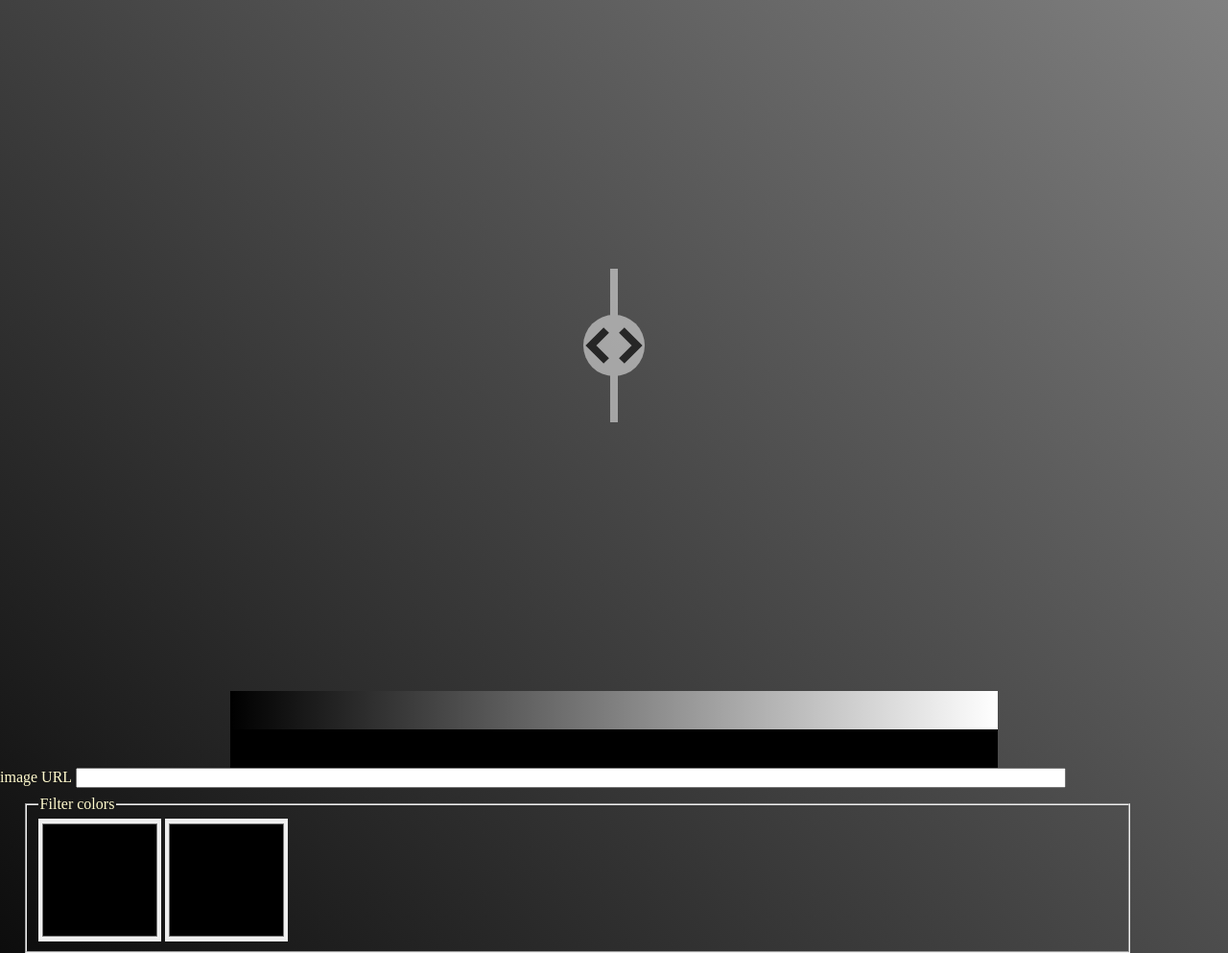
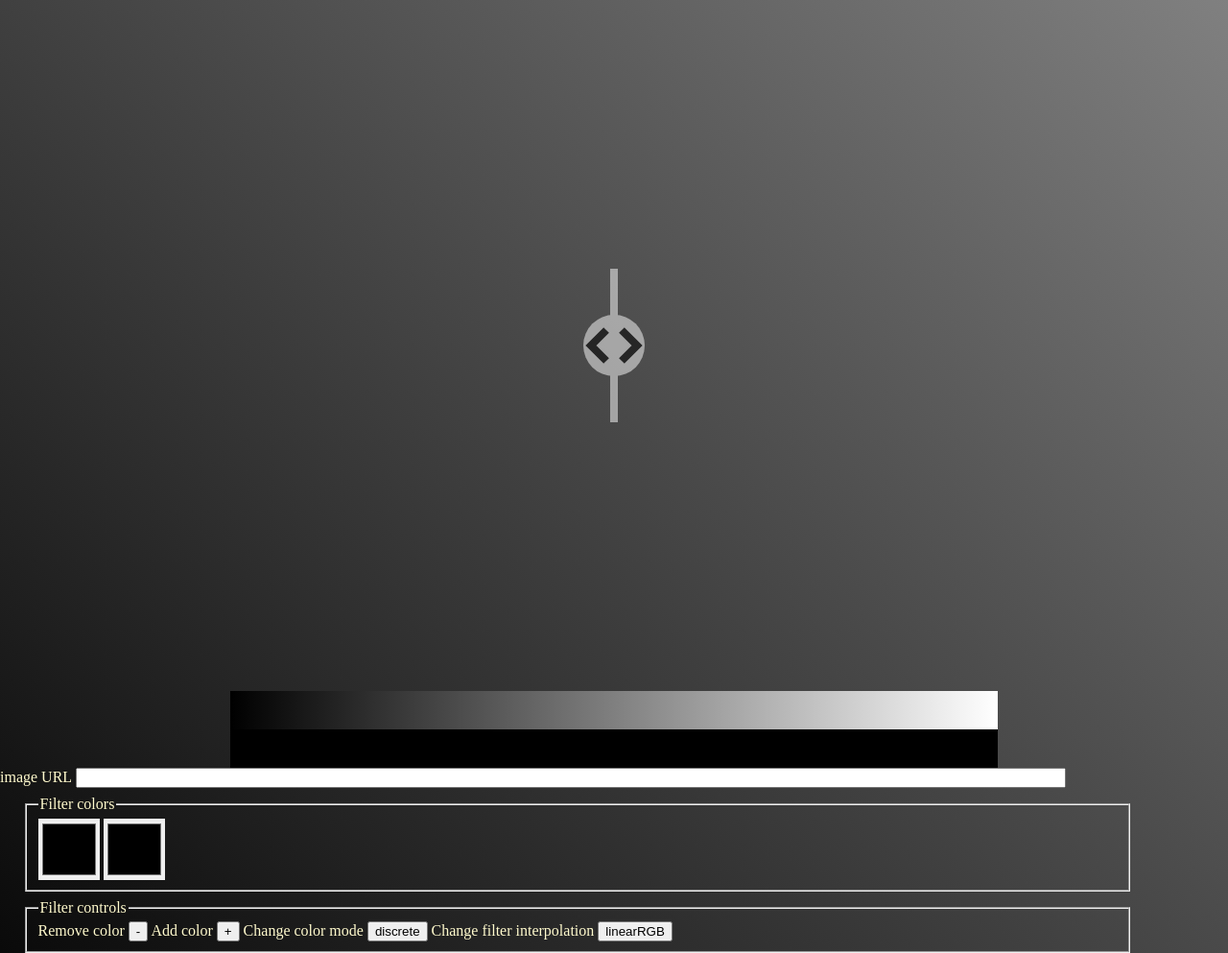
Before and after one commit to Skrywerbeer/Tonebuilder, a plain HTML site: page index.html in a window 1280 px wide. Shown: the top 993 px of the page at 96% size. Drawn offline with Linux system fonts and the light colour scheme.

Commit message:
Decreased color swatch size.

```diff
--- a/styles.css
+++ b/styles.css
@@ -23,7 +23,6 @@ svg {
 #handleSymbol polyline.arrow {
 	fill: none;
 	stroke: black;
-
 }
 
 fieldset {
@@ -48,8 +47,8 @@ input[type='url'] {
 }
 
 input[type='color'] {
-	width: 10vw;
-	height: 10vw;
+	width: 5vw;
+	height: 5vw;
 	border: none;
 	outline: none;
 }
```
